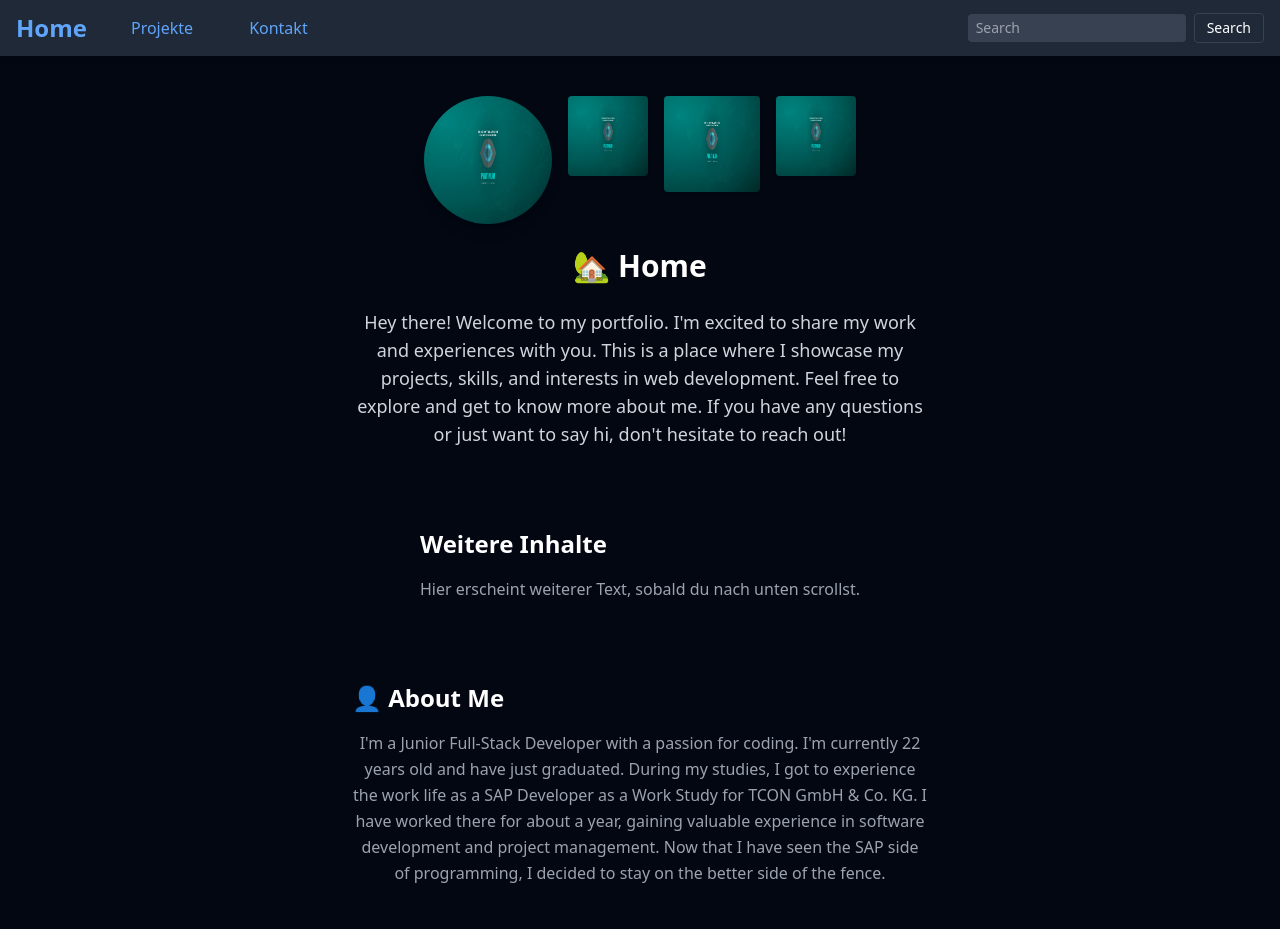
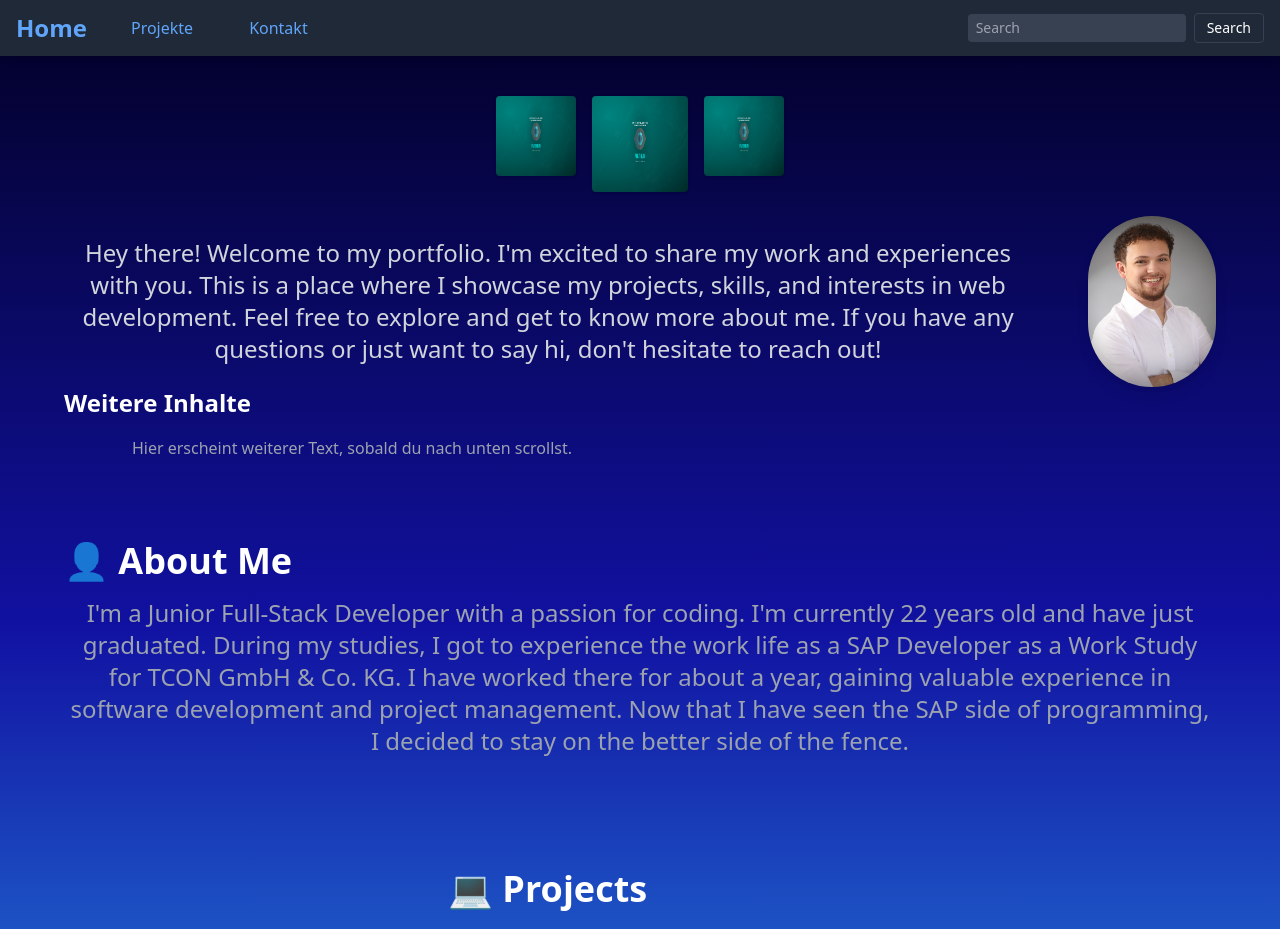
Before and after one commit to Jeratomb/Portfolio, a Vue app in the folder Portfolio/: page / in a window 1280 px wide. Shown: the top 929 px of the page. Built offline with nearby package versions, Linux system fonts and the light colour scheme.

Commit message:
css on homescreen optimized

```diff
--- a/Portfolio/src/assets/main.css
+++ b/Portfolio/src/assets/main.css
@@ -5,7 +5,7 @@
 /* === Global Styles für Dark Portfolio === */
 
 body {
-  @apply bg-gray-950 text-gray-100 font-sans leading-relaxed;
+  @apply bg-gradient-custom text-gray-100 font-sans leading-relaxed;
 }
 
 
@@ -42,3 +42,15 @@ h1, h2, h3, h4 {
 html {
   scroll-behavior: smooth;
 }
+
+@layer utilities {
+  .bg-gradient-custom {
+    background: linear-gradient(
+      180deg,
+      #020024 0%,
+      #1111a1 38%,
+      #226fd3 65%,
+      #235288 92%
+    );
+  }
+}
--- a/Portfolio/src/components/ProjectCard.vue
+++ b/Portfolio/src/components/ProjectCard.vue
@@ -2,7 +2,7 @@
   <div
     class="max-w-sm bg-gray-800 text-white rounded-xl shadow-lg overflow-hidden transform transition hover:scale-105 hover:shadow-2xl"
   >
-    <img :src="imgSrc" :alt="imgAlt" class="w-full h-48 object-cover" />
+    <img :src="imgSrc" :alt="imgAlt" class="w-full h-full object-cover" />
 
     <div class="p-5">
       <h3 class="text-xl font-semibold mb-2">{{ title }}</h3>
--- a/Portfolio/src/views/Home.vue
+++ b/Portfolio/src/views/Home.vue
@@ -1,14 +1,9 @@
 <template>
   <div
-    class="flex flex-col items-center justify-center min-h-screen p-10 mt-10"
+    class="flex flex-col min-h-screen p-10 mt-10"
   >
     <div class="flex flex-col items-center gap-6">
       <div class="flex gap-4 flex-wrap justify-center">
-        <img
-          src="/src/assets/test.png"
-          alt="Profile"
-          class="w-32 h-32 rounded-full shadow-lg"
-        />
         <img
           src="/src/assets/test.png"
           alt="Icon"
@@ -25,18 +20,25 @@
           class="w-20 h-20 rounded shadow"
         />
       </div>
-      <h1 class="text-3xl font-bold">🏡 Home</h1>
-      <p class="max-w-xl text-center text-lg text-gray-300">
+      <div class="flex justify-center items-center gap-4">
+              <p class="w-full max-w-7xl text-center text-2xl text-gray-300">
         Hey there! Welcome to my portfolio. I'm excited to share my work and
         experiences with you. This is a place where I showcase my projects,
         skills, and interests in web development. Feel free to explore and get
         to know more about me. If you have any questions or just want to say hi,
         don't hesitate to reach out!
       </p>
+      <img
+        src="/src/assets/HomeMe.jpg"
+        alt="Profile"
+        class="w-32 h-42 rounded-full shadow-lg ml-10"
+      />
+      </div>
+
     </div>
     <div
       id="next-content"
-      class="opacity-0 transition-opacity duration-1000 mt-20"
+      class="opacity-0 transition-opacity duration-1000"
     >
       <h2 class="text-2xl font-semibold mb-4">Weitere Inhalte</h2>
       <p class="max-w-xl text-center text-gray-400">
@@ -49,8 +51,8 @@
         id="about-section"
         class="opacity-0 transition-opacity duration-1000"
       >
-        <h2 class="text-2xl font-semibold mb-4">👤 About Me</h2>
-        <p class="max-w-xl text-center text-gray-400 mb-8">
+        <h2 class="text-4xl font-semibold mb-4">👤 About Me</h2>
+        <p class="w-full max-w-7xl text-2xl text-center text-gray-400 mb-8">
           I'm a Junior Full-Stack Developer with a passion for coding. I'm
           currently 22 years old and have just graduated. During my studies, I
           got to experience the work life as a SAP Developer as a Work Study for
@@ -65,19 +67,20 @@
         id="projects-section"
         class="opacity-0 transition-opacity duration-1000"
       >
-        <h2 class="text-2xl font-semibold mb-4">💻 Projects</h2>
-        <p class="max-w-xl text-center text-gray-400 mb-8">
+        <h2 class="text-4xl font-semibold mb-4">💻 Projects</h2>
+        <p class="text-center text-xl text-gray-400 mb-8">
           A showcase of my latest work.
         </p>
-      </div>
+
         <ProjectCard
           :imgSrc="plakatImg"
           imgAlt="Example Image"
-          title="Tailwind Fancy Card"
+          title="FitMe Mobile App"
           description="This is a Fitness Mobile App built with React Native and Expo. It features a sleek design and aswell as some cool Features."
           link="https://github.com/Jeratomb/FitMe"
           buttonText="GitHub"
         />
+      </div>
       <div
         id="contact-section"
         class="opacity-0 transition-opacity duration-1000"
@@ -93,8 +96,8 @@
 
 <script setup>
 import { onMounted, onUnmounted } from "vue";
-import ProjectCard from '../components/ProjectCard.vue'
-import plakatImg from '@/assets/Plakat.png'
+import ProjectCard from "../components/ProjectCard.vue";
+import plakatImg from "@/assets/Plakat.png";
 
 onMounted(() => {
   const nextContent = document.getElementById("next-content");
```
Also changed, not shown: Portfolio/src/assets/HomeMe.jpg (added).
